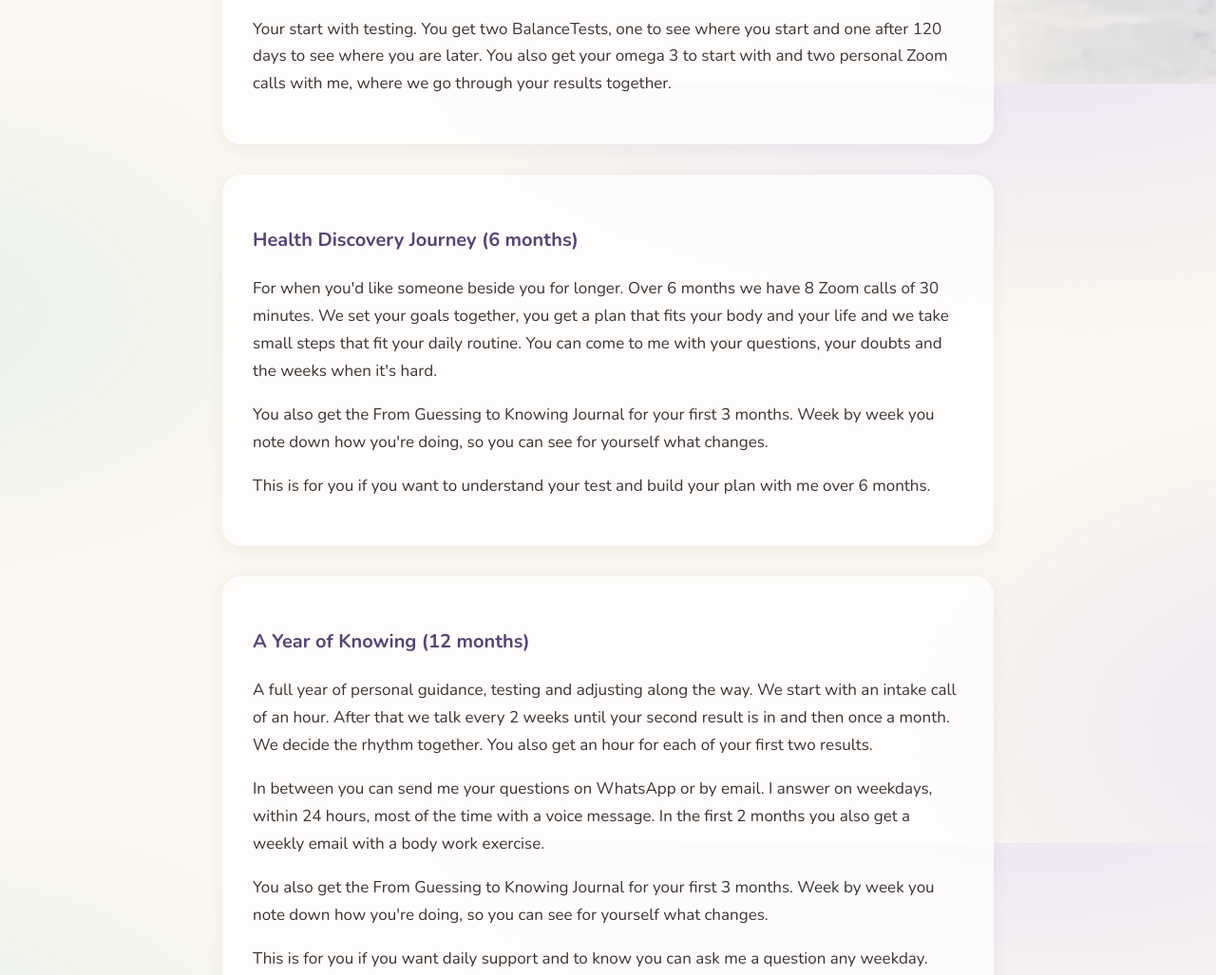
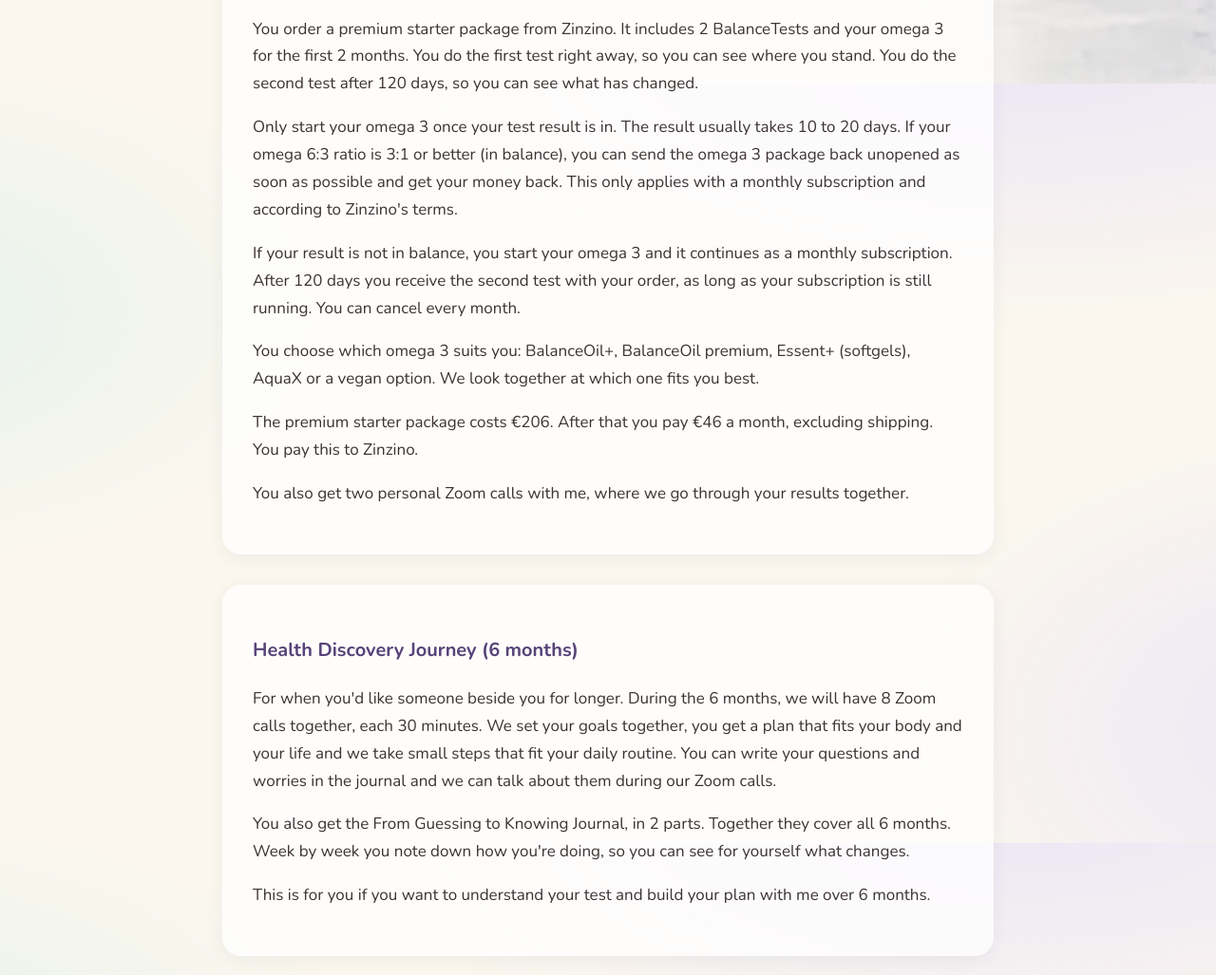
Before and after one commit to triplebhealing/triplebhealing.github.io, a plain HTML site: page en/how-i-support-you.html in a window 1280 px wide. Shown: the part 712-1739 px from the top of the page at 95% size. Drawn offline with nearby package versions, Linux system fonts and the light colour scheme.

Commit message:
Update English pages: How testing works, Starter text, programs
Co-Authored-By: Claude Sonnet 5.5 <noreply@anthropic.com>
Claude-Session: https://claude.ai/code/session_0155xCS3MZnm2ZjBZjVfuuaM

```diff
--- a/en/how-i-support-you.html
+++ b/en/how-i-support-you.html
@@ -25,7 +25,7 @@
   <nav class="main-nav">
       <a href="/en/index.html">Home</a>
       <a href="/en/about.html">My Journey</a>
-      <a href="/en/health-testing.html">Health &amp; Testing</a>
+      <a href="/en/health-testing.html">Testing</a>
       <a class="active" href="/en/how-i-support-you.html">How I Support You</a>
       <a href="/en/blog.html">Blog</a>
       <a href="/en/webinars.html">Webinars</a>
@@ -47,19 +47,24 @@
 <h2>Ways to work with me</h2>
 <div class="card">
 <h3>From Guessing to Knowing: Starter</h3>
-<p>Your start with testing. You get two BalanceTests, one to see where you start and one after 120 days to see where you are later. You also get your omega 3 to start with and two personal Zoom calls with me, where we go through your results together.</p>
+<p>You order a premium starter package from Zinzino. It includes 2 BalanceTests and your omega 3 for the first 2 months. You do the first test right away, so you can see where you stand. You do the second test after 120 days, so you can see what has changed.</p>
+<p>Only start your omega 3 once your test result is in. The result usually takes 10 to 20 days. If your omega 6:3 ratio is 3:1 or better (in balance), you can send the omega 3 package back unopened as soon as possible and get your money back. This only applies with a monthly subscription and according to Zinzino's terms.</p>
+<p>If your result is not in balance, you start your omega 3 and it continues as a monthly subscription. After 120 days you receive the second test with your order, as long as your subscription is still running. You can cancel every month.</p>
+<p>You choose which omega 3 suits you: BalanceOil+, BalanceOil premium, Essent+ (softgels), AquaX or a vegan option. We look together at which one fits you best.</p>
+<p>The premium starter package costs €206. After that you pay €46 a month, excluding shipping. You pay this to Zinzino.</p>
+<p>You also get two personal Zoom calls with me, where we go through your results together.</p>
 </div>
 <div class="card">
 <h3>Health Discovery Journey (6 months)</h3>
-<p>For when you'd like someone beside you for longer. Over 6 months we have 8 Zoom calls of 30 minutes. We set your goals together, you get a plan that fits your body and your life and we take small steps that fit your daily routine. You can come to me with your questions, your doubts and the weeks when it's hard.</p>
-<p>You also get the From Guessing to Knowing Journal for your first 3 months. Week by week you note down how you're doing, so you can see for yourself what changes.</p>
+<p>For when you'd like someone beside you for longer. During the 6 months, we will have 8 Zoom calls together, each 30 minutes. We set your goals together, you get a plan that fits your body and your life and we take small steps that fit your daily routine. You can write your questions and worries in the journal and we can talk about them during our Zoom calls.</p>
+<p>You also get the From Guessing to Knowing Journal, in 2 parts. Together they cover all 6 months. Week by week you note down how you're doing, so you can see for yourself what changes.</p>
 <p>This is for you if you want to understand your test and build your plan with me over 6 months.</p>
 </div>
 <div class="card">
 <h3>A Year of Knowing (12 months)</h3>
-<p>A full year of personal guidance, testing and adjusting along the way. We start with an intake call of an hour. After that we talk every 2 weeks until your second result is in and then once a month. We decide the rhythm together. You also get an hour for each of your first two results.</p>
-<p>In between you can send me your questions on WhatsApp or by email. I answer on weekdays, within 24 hours, most of the time with a voice message. In the first 2 months you also get a weekly email with a body work exercise.</p>
-<p>You also get the From Guessing to Knowing Journal for your first 3 months. Week by week you note down how you're doing, so you can see for yourself what changes.</p>
+<p>A full year of personal guidance, testing and adjusting along the way. Our first call takes an hour. We go through your questionnaire and talk about which tests suit you. After that we talk every 2 weeks until your second result is in and then once a month. We decide the rhythm together. For each of your first two results we also take an hour.</p>
+<p>In between you can send me your questions on WhatsApp or by email. I answer on weekdays within 24 hours, usually with a voice message. In the first 2 months you also get a weekly email with a relaxing movement exercise.</p>
+<p>You also get the From Guessing to Knowing Journal, in 4 parts. Together they cover the whole year. Week by week you note down how you're doing, so you can see for yourself what changes.</p>
 <p>This is for you if you want daily support and to know you can ask me a question any weekday.</p>
 </div>
 <p>Both programs are also possible for couples and families. Every person gets their own test and their own plan. Send me a message and I'll tell you how it works.</p>
```
Also changed, not shown: en/health-testing.html (+4 -4 lines).
